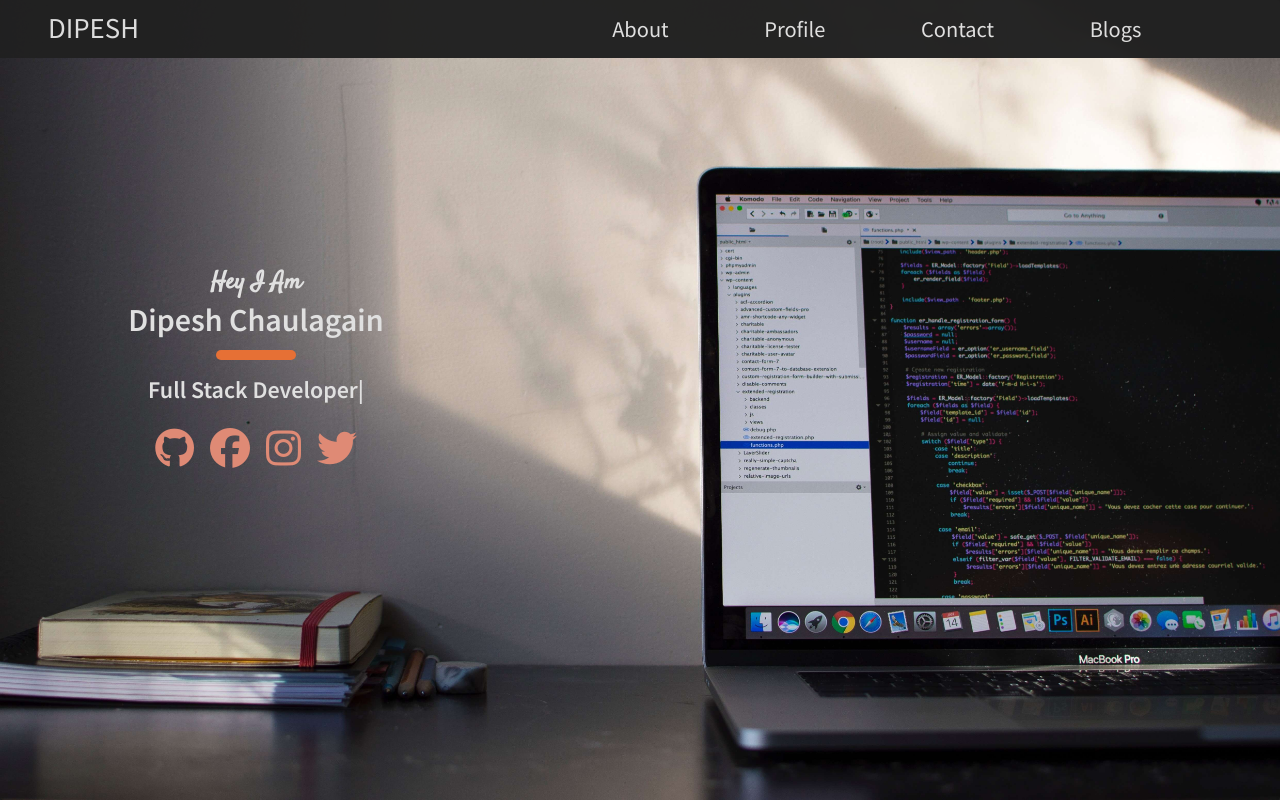
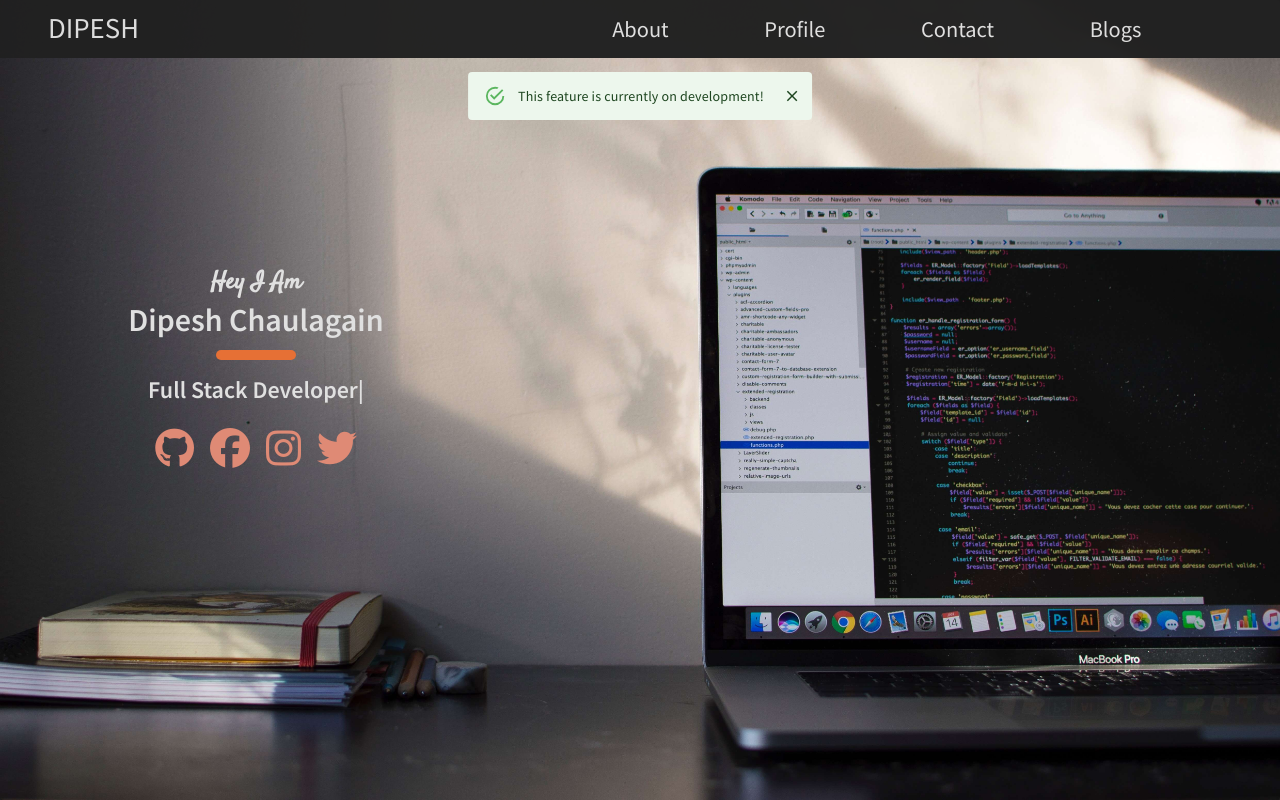
Before and after one commit to DipesAtcodeict/my_portfolio_website, a React (Create React App) app: page / in a window 1280 px wide. Both pictures are taken after a click on the item "Blogs". Shown: the top 800 px of the page. Built offline with nearby package versions, Linux system fonts and the light colour scheme.

Commit message:
started working on contact component

```diff
--- a/package.json
+++ b/package.json
@@ -5,10 +5,12 @@
   "dependencies": {
     "@material-ui/core": "^4.9.14",
     "@material-ui/icons": "^4.9.1",
+    "@material-ui/lab": "^4.0.0-alpha.53",
     "@testing-library/jest-dom": "^4.2.4",
     "@testing-library/react": "^9.3.2",
     "@testing-library/user-event": "^7.1.2",
     "file-loader": "^6.0.0",
+    "global": "^4.4.0",
     "react": "^16.13.1",
     "react-dom": "^16.13.1",
     "react-redux": "^7.2.0",
--- a/public/index.html
+++ b/public/index.html
@@ -5,10 +5,7 @@
     <link rel="icon" href="%PUBLIC_URL%/favicon.ico" />
     <meta name="viewport" content="width=device-width, initial-scale=1" />
     <meta name="theme-color" content="#000000" />
-    <meta
-      name="description"
-      content="Web site created using create-react-app"
-    />
+    <meta name="dipesh chaulagain | codeict" content="portfolio website" />
     <link rel="apple-touch-icon" href="%PUBLIC_URL%/logo192.png" />
     <!--
       manifest.json provides metadata used when your web app is installed on a
@@ -36,7 +33,7 @@
       work correctly both with client-side routing and a non-root public URL.
       Learn how to configure a non-root public URL by running `npm run build`.
     -->
-    <title>React App</title>
+    <title>Codeict | Dipesh Chaulagain</title>
   </head>
   <body>
     <noscript>You need to enable JavaScript to run this app.</noscript>
--- a/src/App.js
+++ b/src/App.js
@@ -6,6 +6,7 @@ import About from './components/About';
 import Skills from './components/Skills';
 import Profile from './components/Profile';
 import Footer from './components/Footer';
+import Contact from './components/Contact';
 
 const App = () => {
   return (
@@ -15,6 +16,7 @@ const App = () => {
       <About />
       <Skills />
       <Profile />
+      <Contact />
       <Footer />
     </div>
   );
--- a/src/actions/types.js
+++ b/src/actions/types.js
@@ -2,3 +2,4 @@ export const SCROLLTO_REF = 'scrollto_ref';
 export const ADD_ABOUT_REF = 'add_about_ref';
 export const ADD_HOME_REF = 'add_home_ref';
 export const ADD_PROFILE_REF = 'add_profile_ref';
+export const ADD_CONTACT_REF = 'add_contact_ref';
--- a/src/actions/ui.js
+++ b/src/actions/ui.js
@@ -3,6 +3,7 @@ import {
   ADD_ABOUT_REF,
   ADD_HOME_REF,
   ADD_PROFILE_REF,
+  ADD_CONTACT_REF,
 } from './types';
 
 export function scrollToRef(ref) {
@@ -32,3 +33,10 @@ export function addProfileRef(ref) {
     payload: ref,
   };
 }
+
+export function addContactRef(ref) {
+  return {
+    type: ADD_CONTACT_REF,
+    payload: ref,
+  };
+}
--- a/src/components/AppBar/screen_lg.js
+++ b/src/components/AppBar/screen_lg.js
@@ -1,8 +1,11 @@
-import React from 'react';
+import React, { useState } from 'react';
 import { makeStyles } from '@material-ui/core/styles';
 import { grey } from '@material-ui/core/colors';
 import { useSelector, useDispatch } from 'react-redux';
 import { scrollToRef } from '../../actions/ui';
+import { Collapse, IconButton } from '@material-ui/core';
+import { Alert } from '@material-ui/lab';
+import CloseIcon from '@material-ui/icons/Close';
 
 const useStyles = makeStyles({
   appBar: {
@@ -27,6 +30,15 @@ const useStyles = makeStyles({
     justifyContent: 'space-evenly',
     flexBasis: '60%',
   },
+  alert: {
+    position: 'fixed',
+    top: '6rem',
+    left: '50%',
+    transform: `translate(-50%, -50%)`,
+    textAlign: 'center',
+    zIndex: 2,
+    color: 'red',
+  },
 });
 
 const AppBarLg = () => {
@@ -34,9 +46,30 @@ const AppBarLg = () => {
   const aboutRef = useSelector((state) => state.ui.aboutRef);
   const homeRef = useSelector((state) => state.ui.homeRef);
   const profileRef = useSelector((state) => state.ui.profileRef);
+  const contactRef = useSelector((state) => state.ui.contactRef);
   const dispatch = useDispatch();
+  const [open, setAlertOpen] = useState(false);
 
   return (
+    <>
+      <Collapse in={open} className={classes.alert}>
+        <Alert
+          action={
+            <IconButton
+              aria-label='close'
+              color='inherit'
+              size='small'
+              onClick={() => {
+                setAlertOpen(false);
+              }}
+            >
+              <CloseIcon fontSize='inherit' />
+            </IconButton>
+          }
+        >
+          This feature is currently on development!
+        </Alert>
+      </Collapse>
       <div className={classes.appBar}>
         <div
           className={classes.brand}
@@ -47,10 +80,11 @@ const AppBarLg = () => {
         <ul className={classes.menuItems}>
           <li onClick={() => dispatch(scrollToRef(aboutRef))}>About</li>
           <li onClick={() => dispatch(scrollToRef(profileRef))}>Profile</li>
-        <li>Contact</li>
-        <li>Blogs</li>
+          <li onClick={() => dispatch(scrollToRef(contactRef))}>Contact</li>
+          <li onClick={() => setAlertOpen(true)}>Blogs</li>
         </ul>
       </div>
+    </>
   );
 };
 
--- a/src/components/AppBar/screen_sm.js
+++ b/src/components/AppBar/screen_sm.js
@@ -1,7 +1,10 @@
-import React from 'react';
+import React, { useState } from 'react';
 import { makeStyles } from '@material-ui/core/styles';
 import { useSelector, useDispatch } from 'react-redux';
 import { scrollToRef } from '../../actions/ui';
+import { Collapse, IconButton } from '@material-ui/core';
+import { Alert } from '@material-ui/lab';
+import CloseIcon from '@material-ui/icons/Close';
 
 const useStyles = makeStyles({
   appBarSm: {
@@ -16,15 +19,45 @@ const useStyles = makeStyles({
     justifyContent: 'space-around',
     zIndex: 1,
   },
+  alert: {
+    position: 'fixed',
+    bottom: '6rem',
+    left: '50%',
+    transform: `translate(-50%, -50%)`,
+    textAlign: 'center',
+    zIndex: 2,
+    color: 'red',
+  },
 });
 
 const AppBarSm = () => {
   const classes = useStyles();
   const aboutRef = useSelector((state) => state.ui.aboutRef);
   const homeRef = useSelector((state) => state.ui.homeRef);
+  const contactRef = useSelector((state) => state.ui.contactRef);
   const dispatch = useDispatch();
+  const [open, setAlertOpen] = useState(false);
 
   return (
+    <>
+      <Collapse in={open} className={classes.alert}>
+        <Alert
+          action={
+            <IconButton
+              aria-label='close'
+              color='inherit'
+              size='small'
+              onClick={() => {
+                setAlertOpen(false);
+              }}
+            >
+              <CloseIcon fontSize='inherit' />
+            </IconButton>
+          }
+        >
+          This feature is currently on development!
+        </Alert>
+      </Collapse>
       <div className={classes.appBarSm}>
         <i
           className='fas fa-home'
@@ -34,9 +67,13 @@ const AppBarSm = () => {
           className='fas fa-user'
           onClick={() => dispatch(scrollToRef(aboutRef))}
         ></i>
-      <i className='fas fa-phone-alt'></i>
-      <i className='fas fa-newspaper'></i>
+        <i
+          className='fas fa-phone-alt'
+          onClick={() => dispatch(scrollToRef(contactRef))}
+        ></i>
+        <i className='fas fa-newspaper' onClick={() => setAlertOpen(true)}></i>
       </div>
+    </>
   );
 };
 
--- /dev/null
+++ b/src/components/Contact/index.js
@@ -0,0 +1,30 @@
+import React, { useEffect, useRef } from 'react';
+import { useDispatch } from 'react-redux';
+import { makeStyles } from '@material-ui/core/styles';
+import { grey } from '@material-ui/core/colors';
+import { addContactRef } from '../../actions/ui';
+
+const useStyles = makeStyles({
+  contact: {
+    color: grey[300],
+    textAlign: 'center',
+  },
+});
+
+const Contact = () => {
+  const classes = useStyles();
+  const dispatch = useDispatch();
+  const contactRef = useRef();
+
+  useEffect(() => {
+    dispatch(addContactRef(contactRef));
+  }, [dispatch]);
+
+  return (
+    <div className={classes.contact} ref={contactRef}>
+      <h2>Contact Me At : dipeshonblack@gmail.com</h2>
+    </div>
+  );
+};
+
+export default Contact;
--- a/src/components/Footer/index.js
+++ b/src/components/Footer/index.js
@@ -32,7 +32,7 @@ const Footer = () => {
         </Tada>
         <span>using ReactJS, Material UI and FontAwesome</span>
         <span>
-          <i class='fas fa-copyright'></i>
+          <i className='fas fa-copyright'></i>
         </span>
         <span>Dipesh Chaulagain - {date.getFullYear()}</span>
       </h3>
--- a/src/components/Profile/index.js
+++ b/src/components/Profile/index.js
@@ -5,7 +5,6 @@ import { grey } from '@material-ui/core/colors';
 import { addProfileRef } from '../../actions/ui';
 import { Grid, CardMedia } from '@material-ui/core';
 import profile from './profile.JPG';
-import cv from './dipesh_cv_final.pdf';
 import { Fade } from 'react-reveal';
 
 const useStyles = makeStyles({
@@ -92,7 +91,11 @@ const Profile = () => {
               <p>Mount View English Boarding School</p>
             </div>
 
-            <a className={classes.cvBtn} href={cv} target='blank'>
+            <a
+              className={classes.cvBtn}
+              href='https://drive.google.com/open?id=1O-0JQ-Waf3Nq_d_-tXtcrMnzOZMqJAsM'
+              target='blank'
+            >
               Download CV
             </a>
           </Fade>
--- a/src/reducers/ui.js
+++ b/src/reducers/ui.js
@@ -3,6 +3,7 @@ import {
   ADD_ABOUT_REF,
   ADD_HOME_REF,
   ADD_PROFILE_REF,
+  ADD_CONTACT_REF,
 } from '../actions/types';
 
 export default function (state = {}, action) {
@@ -23,6 +24,9 @@ export default function (state = {}, action) {
     case ADD_PROFILE_REF:
       return { ...state, profileRef: action.payload };
 
+    case ADD_CONTACT_REF:
+      return { ...state, contactRef: action.payload };
+
     default:
       return { ...state };
   }
```
Also changed, not shown: 2 other files (tests, documents, lock files or other folders). Lines whose indentation alone changed are shown as unchanged.
